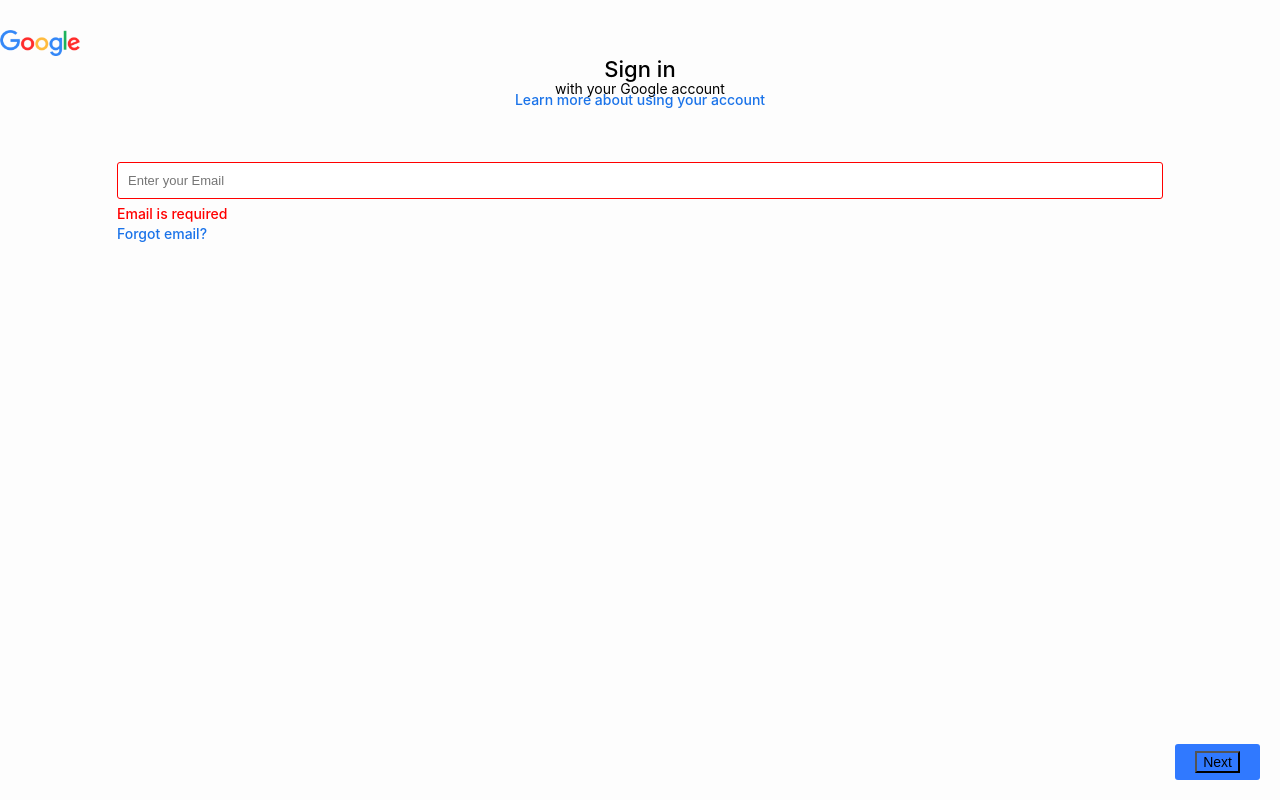
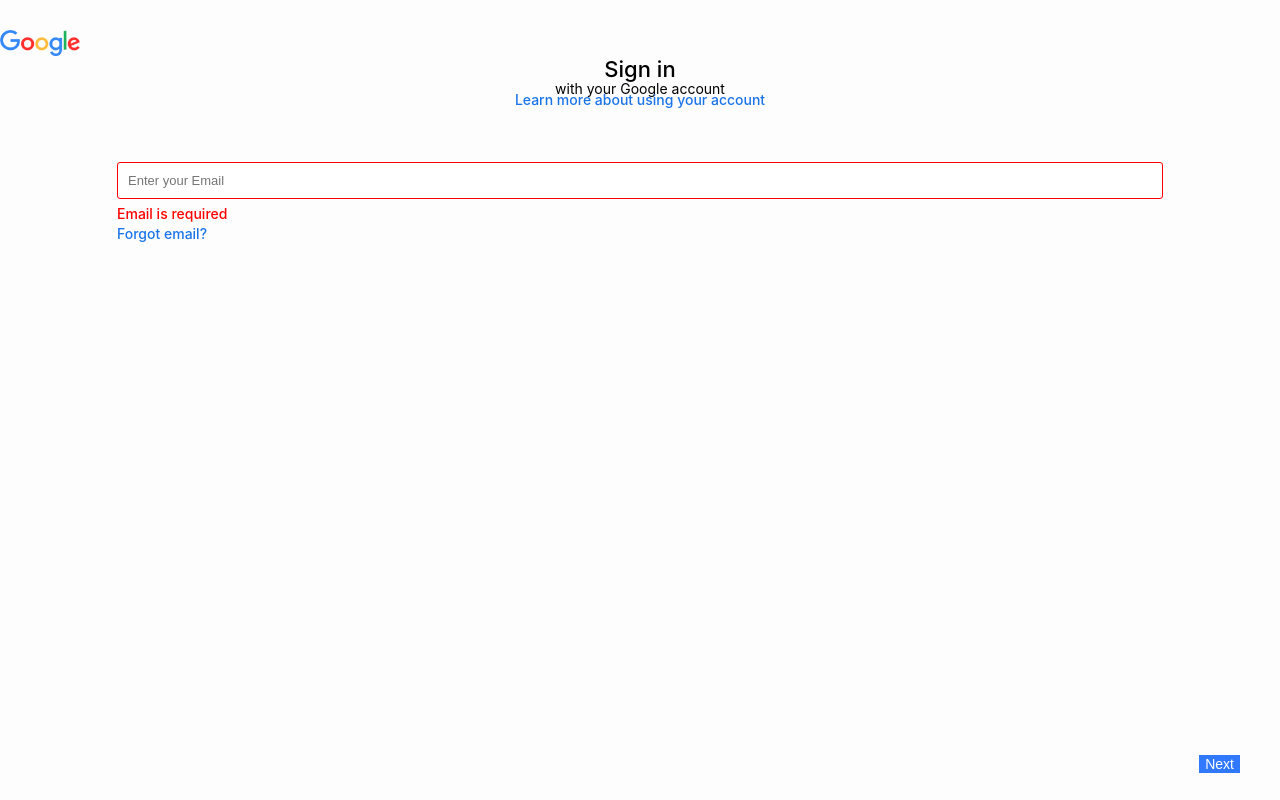
Before and after one commit to henry1234-net/test, a React (Create React App) app: page / in a window 1280 px wide. Built offline with nearby package versions, Linux system fonts and the light colour scheme.

Commit message:
more button reviews

```diff
--- a/src/Components/LoginSignup/LoginSignUp.css
+++ b/src/Components/LoginSignup/LoginSignUp.css
@@ -129,17 +129,19 @@
     position: absolute;
     bottom: 0;
     right: 0;
-    background: #3079ff;
     padding: 7px 20px;
     border-radius: 3px;
     border: none;
     margin: 20px;
-    color: white;
     transition: .2s ease;
 }
 
 .button{
     background: #3079ff;
+    color: white;
+    border: none;
+    width: 100%;
+    height: auto;
 }
 .submitContainer .button:hover{
     cursor: pointer;
```
